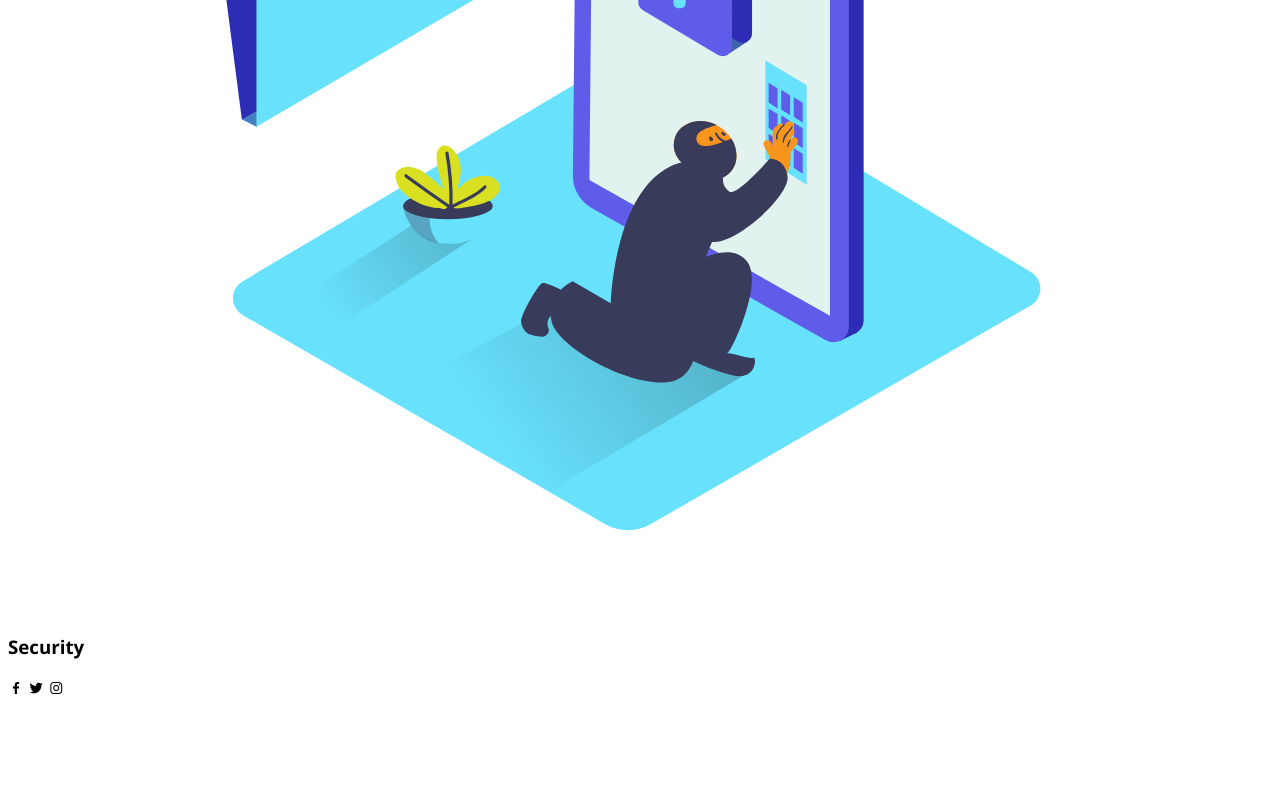
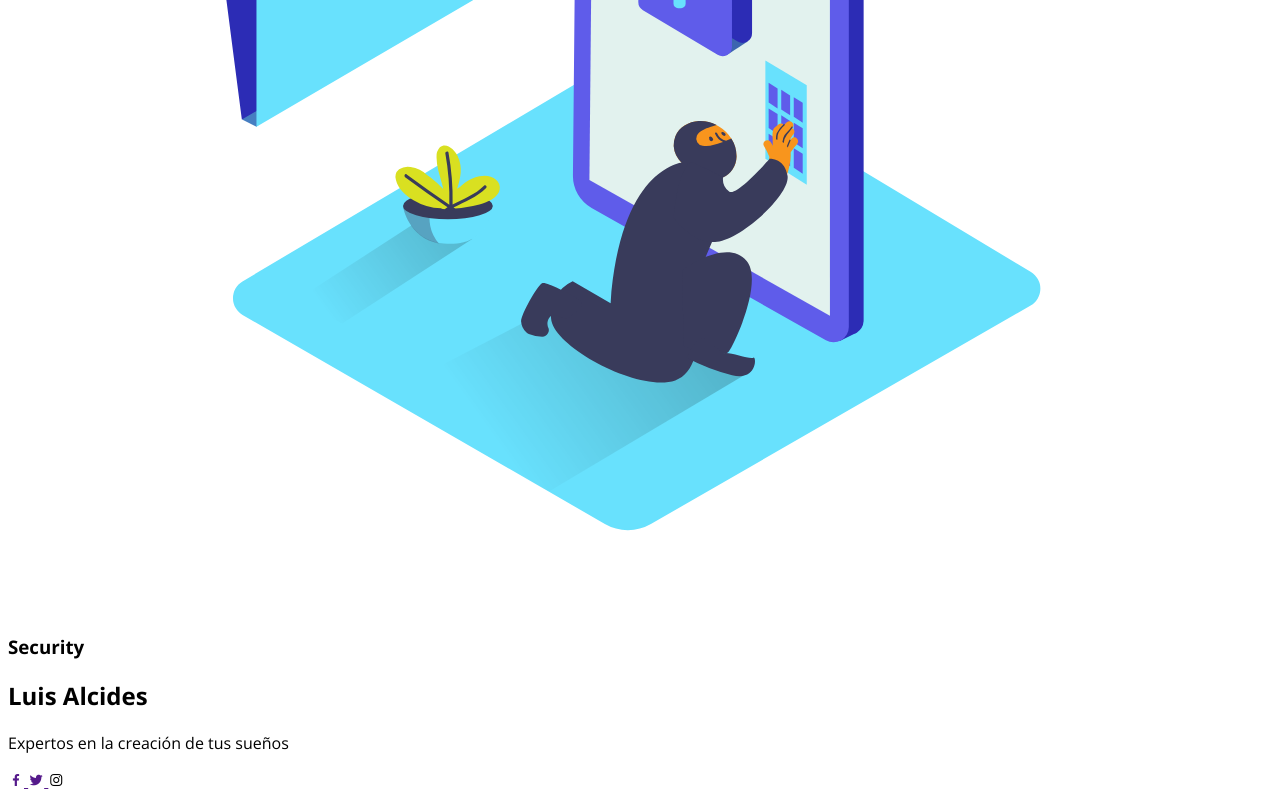
Before and after one commit to luisAlcides/PaginaWeb1, a plain HTML site: page index.html in a window 1280 px wide. Shown: the part 9077-9877 px from the top of the page. Before the commit the page ends 9785 px from the top, so only its background shows below. Drawn offline with nearby package versions, Linux system fonts and the light colour scheme.

Commit message:
footer  en el html

```diff
--- a/index.html
+++ b/index.html
@@ -83,8 +83,26 @@
             </section>
         </section>
     </main>
-    <i class="bx bxl-facebook"></i>
-    <i class="bx bxl-twitter"></i>
-    <i class="bx bxl-instagram"></i>
+    <footer id="contacto">
+        <div class="contenedor footer-content">
+            <div class="contact-us">
+                <h2 class="brand">Luis Alcides</h2>
+                <p>Expertos en la creación de tus sueños</p>
+            </div>
+            <div class="social-media">
+                <a href="" class="social-media-icon">
+                    <i class="bx bxl-facebook"></i>
+                </a>
+                <a href="" class="social-media-icon">
+                    <i class="bx bxl-twitter"></i>
+                </a>
+                    <i class="bx bxl-instagram"></i>
+                <a href="" class="social-media-icon">
+                </a>
+            </div>
+        </div>
+    </footer>
+    <script src="./js/menu.js"></script>
+    <script src="./js/lightbox.js"></script>
 </body>
 </html>
```
Also changed, not shown: js/lightbox.js (added), js/menu.js (added).
